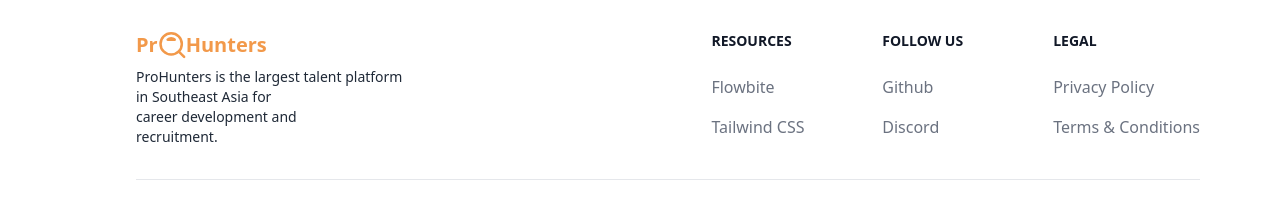
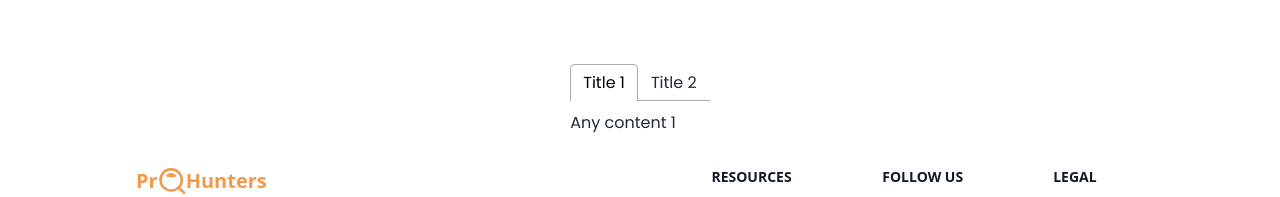
Before and after one commit to Jahid2121/pro-hunters-client, a React (Vite) app: page /home in a window 1280 px wide. Shown: the part 414-611 px from the top of the page. Built offline with nearby package versions, Linux system fonts and the light colour scheme; no server answers.

Commit message:
Add tab for job by category

```diff
--- a/src/Pages/Home/Home.jsx
+++ b/src/Pages/Home/Home.jsx
@@ -1,3 +1,4 @@
+import Categories from "../../components/Categories/Categories";
 import Banner from "./Banner/Banner";
 
 
@@ -5,6 +6,7 @@ const Home = () => {
   return (
     <>
     <Banner />
+    <Categories />
     </>
   );
 };
--- /dev/null
+++ b/src/components/Categories/Categories.jsx
@@ -0,0 +1,11 @@
+import Tab from "./Tab/Tabu";
+
+const Categories = () => {
+  return (
+    <div className="flex mx-auto mt-16">
+    <Tab />
+    </div>
+  );
+};
+
+export default Categories;
--- /dev/null
+++ b/src/components/Categories/Tab/Tabu.jsx
@@ -0,0 +1,23 @@
+import { Tab, Tabs, TabList, TabPanel } from 'react-tabs';
+import 'react-tabs/style/react-tabs.css';
+const Tabu = () => {
+  return (
+   <>
+     <Tabs>
+    <TabList>
+      <Tab>Title 1</Tab>
+      <Tab>Title 2</Tab>
+    </TabList>
+
+    <TabPanel>
+      <h2>Any content 1</h2>
+    </TabPanel>
+    <TabPanel>
+      <h2>Any content 2</h2>
+    </TabPanel>
+  </Tabs>
+  </>
+  );
+};
+
+export default Tabu;
```
